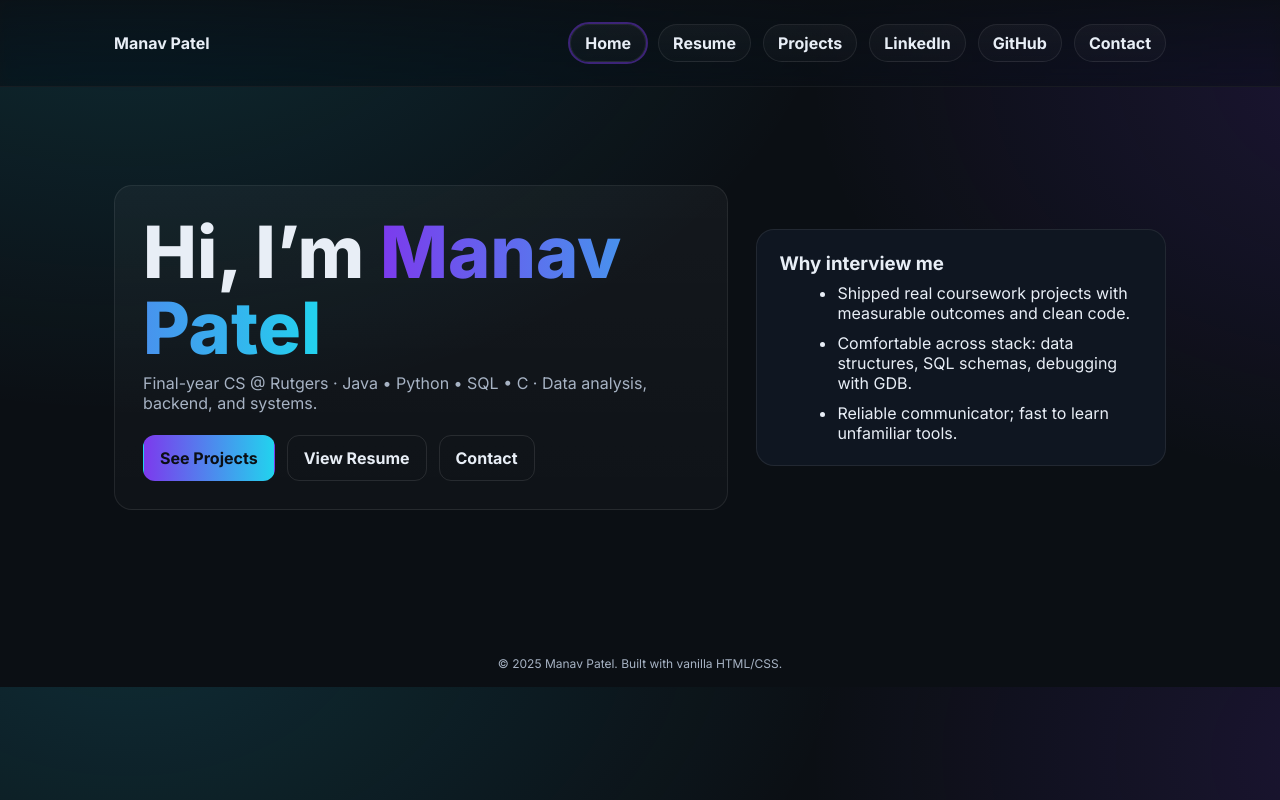
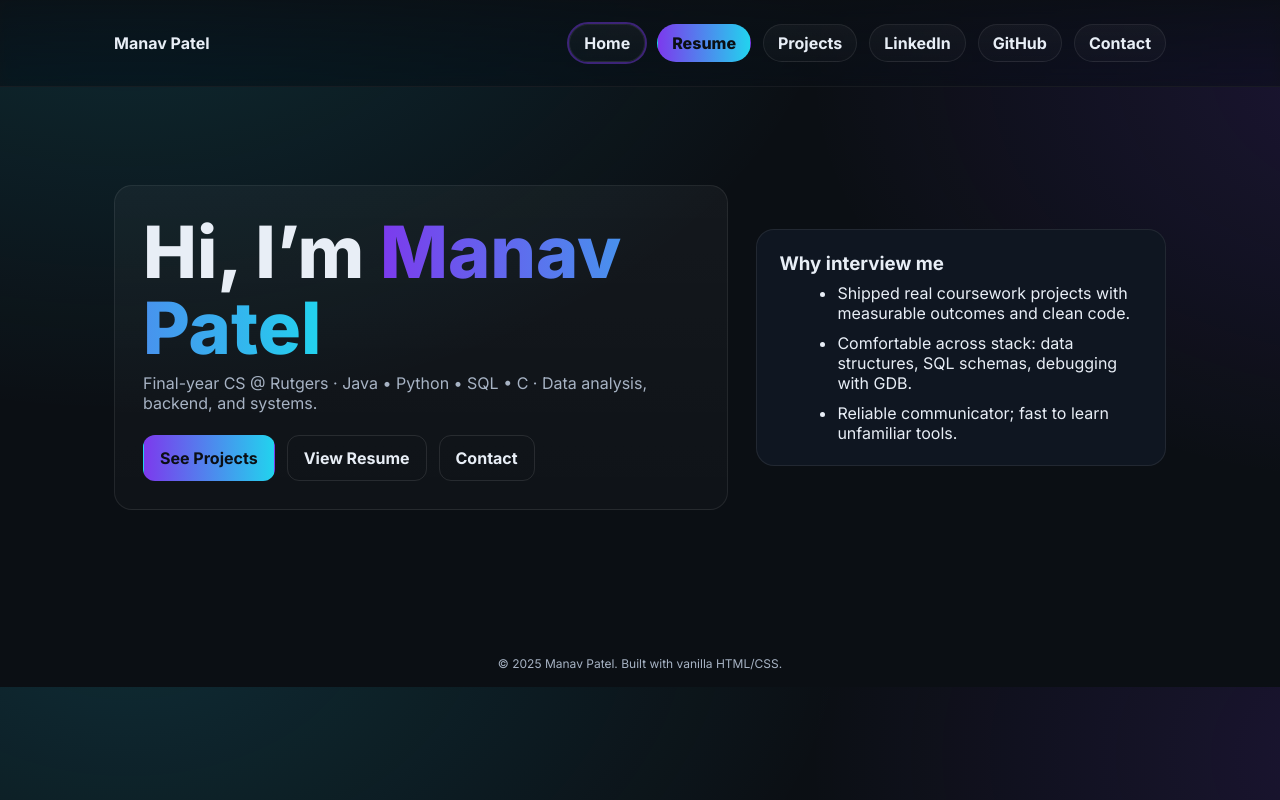
Before and after one commit to ManavPatel-28/ManavPatel-28.github.io, a plain HTML site: page index.html in a window 1280 px wide. Drawn offline with Linux system fonts and the light colour scheme.

Commit message:
Update index.html

```diff
--- a/index.html
+++ b/index.html
@@ -21,6 +21,8 @@
     .nav-links{display:flex;gap:12px;flex-wrap:wrap}
     .chip{padding:8px 14px;border:1px solid rgba(255,255,255,.08);border-radius:999px;background:linear-gradient(180deg,rgba(255,255,255,.04),rgba(255,255,255,.02));color:var(--text);text-decoration:none;font-weight:700;transition:.2s}
     .chip:hover{transform:translateY(-1px);box-shadow:var(--ring)}
+    .chip.cta{background:linear-gradient(90deg,var(--brand),var(--brand-2)); color:#0b0f14; border-color:transparent; font-weight:800}
+    .chip.cta:hover{filter:saturate(110%)}
     .chip.active{outline:2px solid rgba(124,58,237,.45)}
 
     .hero{display:grid;grid-template-columns:1.2fr .8fr;gap:28px;align-items:center;padding:32px 0}
@@ -61,7 +63,7 @@
         <strong>Manav Patel</strong>
         <div class="nav-links">
           <a class="chip" data-show="home" href="#home">Home</a>
-          <a class="chip" href="Resume.pdf" target="_blank" rel="noreferrer">Resume</a>
+          <a class="chip cta" href="Resume.pdf" target="_blank" rel="noreferrer">Resume</a>
           <a class="chip" data-show="projects" href="#projects">Projects</a>
           <a class="chip" href="https://www.linkedin.com/in/manav-patel-211467333" target="_blank" rel="noreferrer">LinkedIn</a>
           <a class="chip" href="https://github.com/ManavPatel-28" target="_blank" rel="noreferrer">GitHub</a>
```
